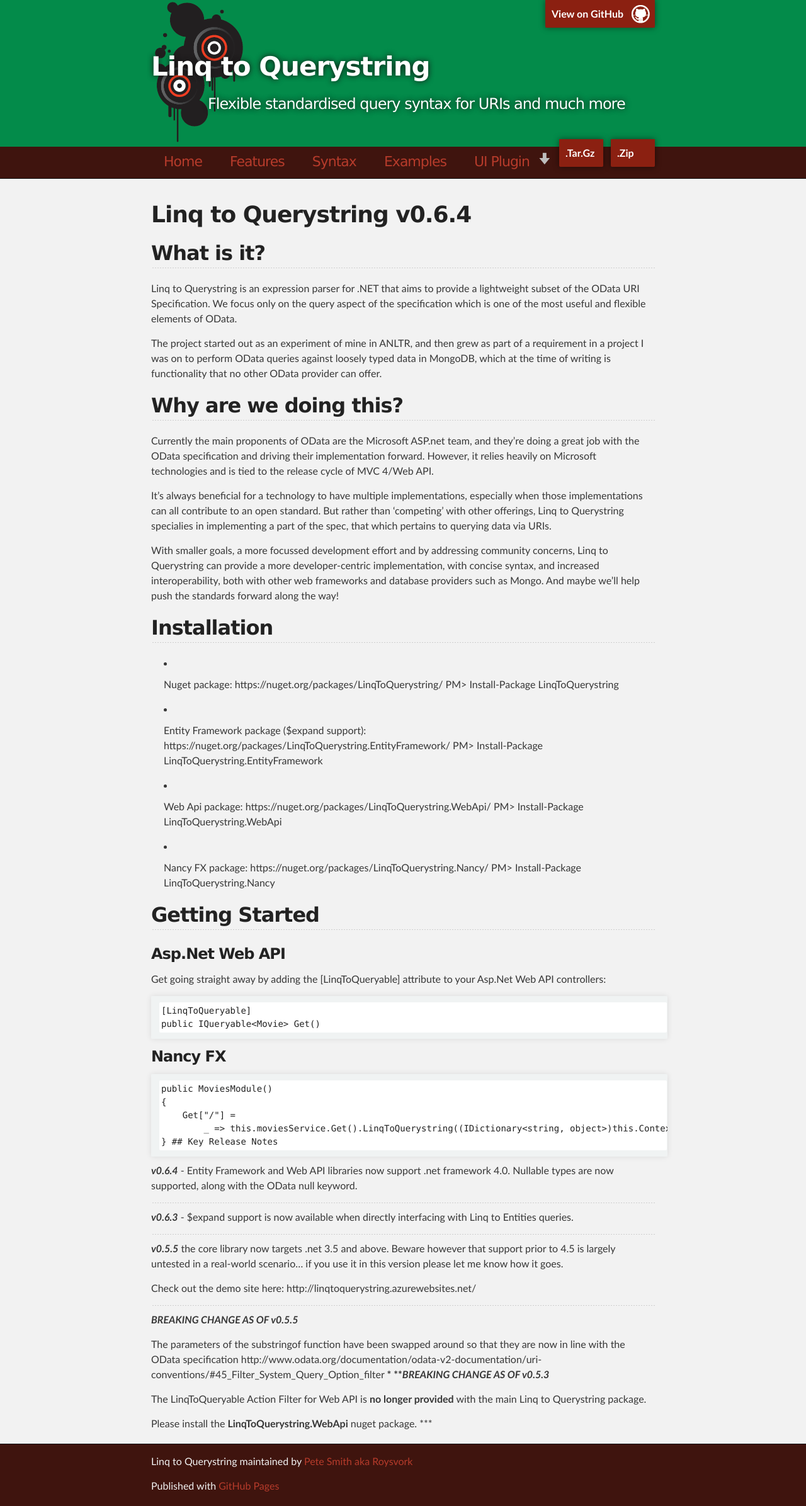
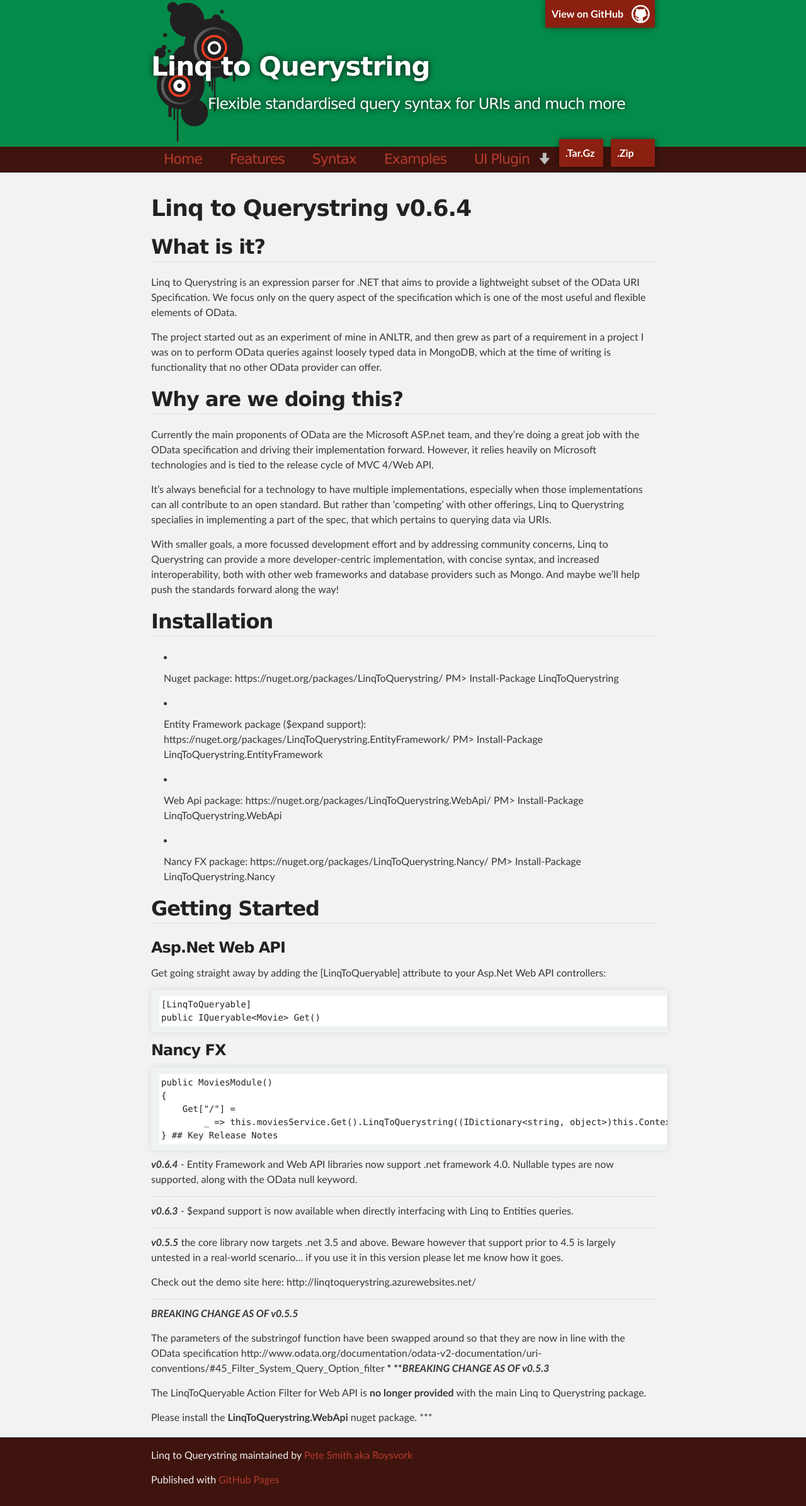
Before and after one commit to beyond-code-github/LinqToQuerystring, a Jekyll site: the page built from index.markdown, in a window 1280 px wide. Shown: the whole page at 63% size. Built offline with Jekyll 4.4.1, drawn with Linux system fonts in a browser that asks for light colours; Markdown is read by kramdown in place of the engine named in the settings.

Commit message:
Made navigation bar thinner

```diff
--- a/stylesheets/stylesheet.css
+++ b/stylesheets/stylesheet.css
@@ -322,11 +322,11 @@ Full-Width Styles
 }
 
 #navigation_wrap {
-    height: 50px;
+    height: 40px;
 }
 
 #navigation_wrap .inner {
-    padding: 7px 10px;
+    padding: 3px 10px;
 }
 
 #project_title {
```
